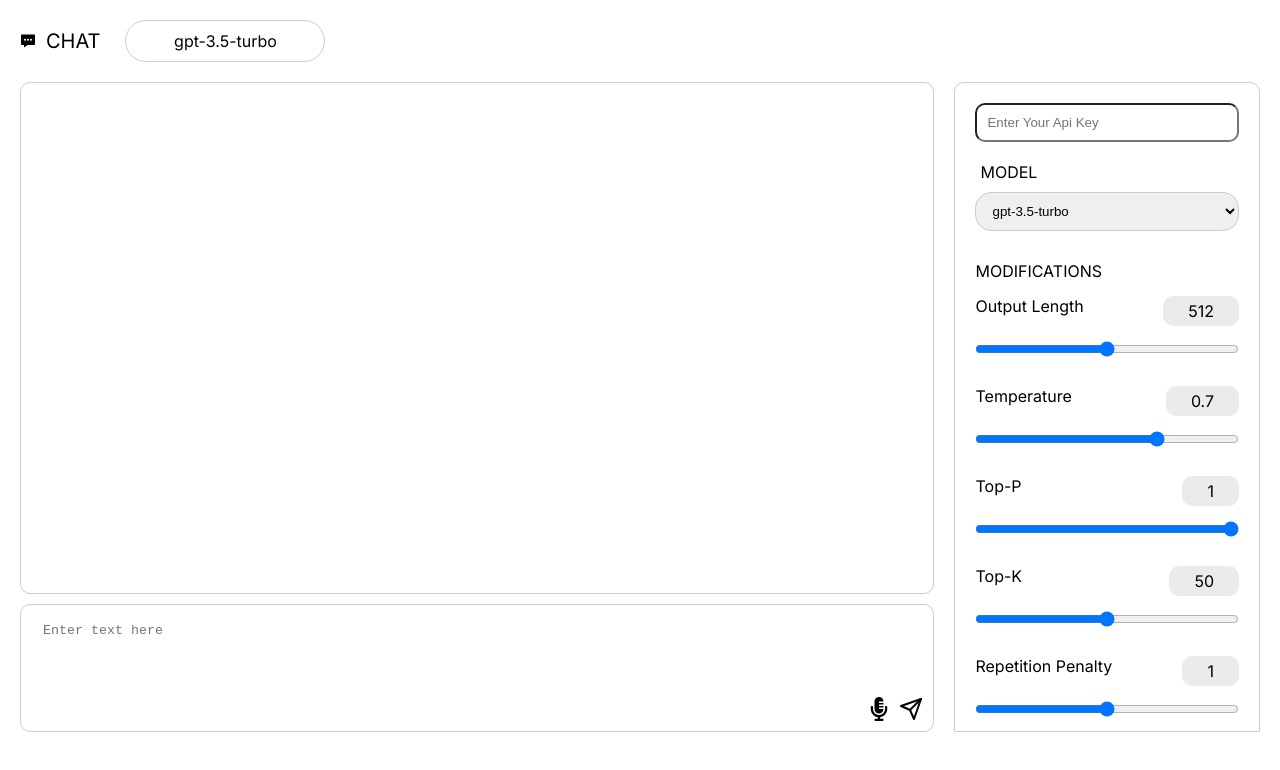
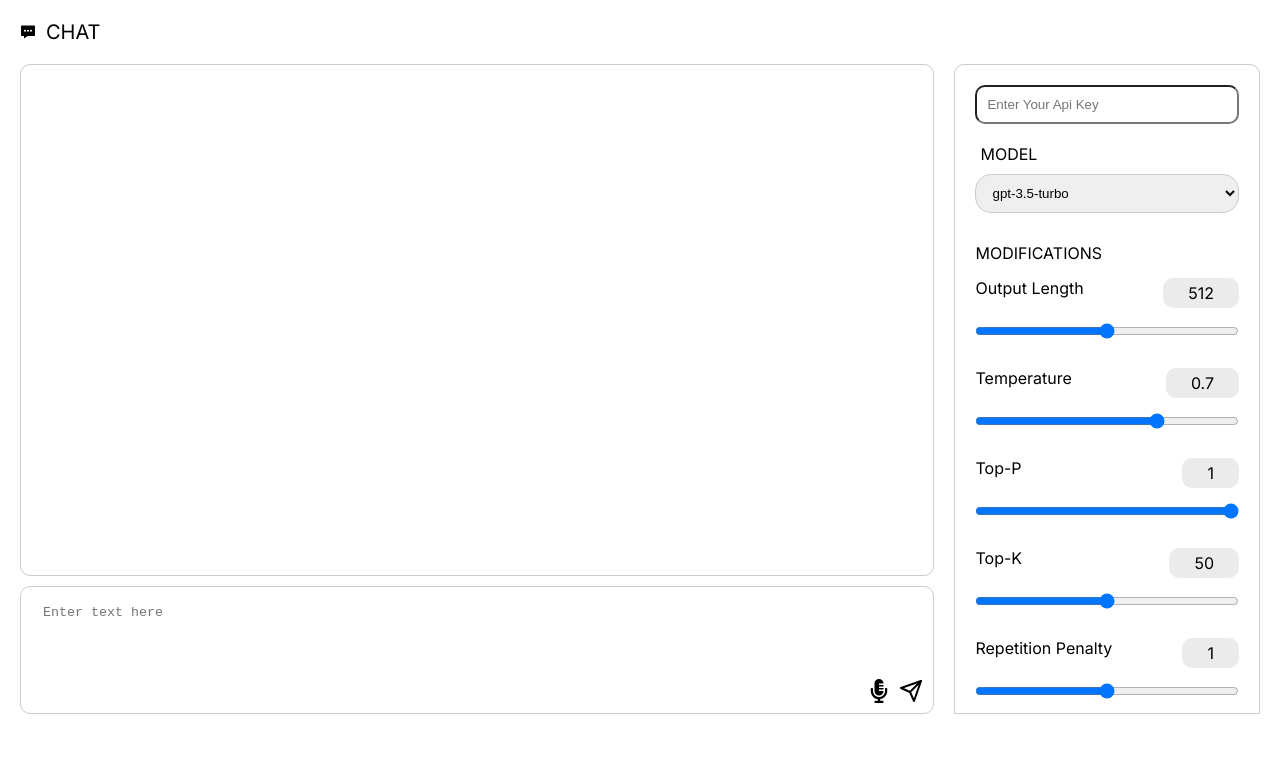
Before and after one commit to arkalal/playground-ai, a Next.js app: page / in a window 1280 px wide. Shown: the top 770 px of the page. Built offline with nearby package versions, Linux system fonts and the light colour scheme.

Commit message:
removed model box

```diff
--- a/components/ChatWindow/ChatWindow.js
+++ b/components/ChatWindow/ChatWindow.js
@@ -59,9 +59,9 @@ const ChatWindow = () => {
           <h3>CHAT</h3>
         </div>
 
-        <div className={styles.modelDisplay}>
+        {/* <div className={styles.modelDisplay}>
           <p>{model}</p>
-        </div>
+        </div> */}
       </div>
 
       <div className={styles.chatBox}>
```
